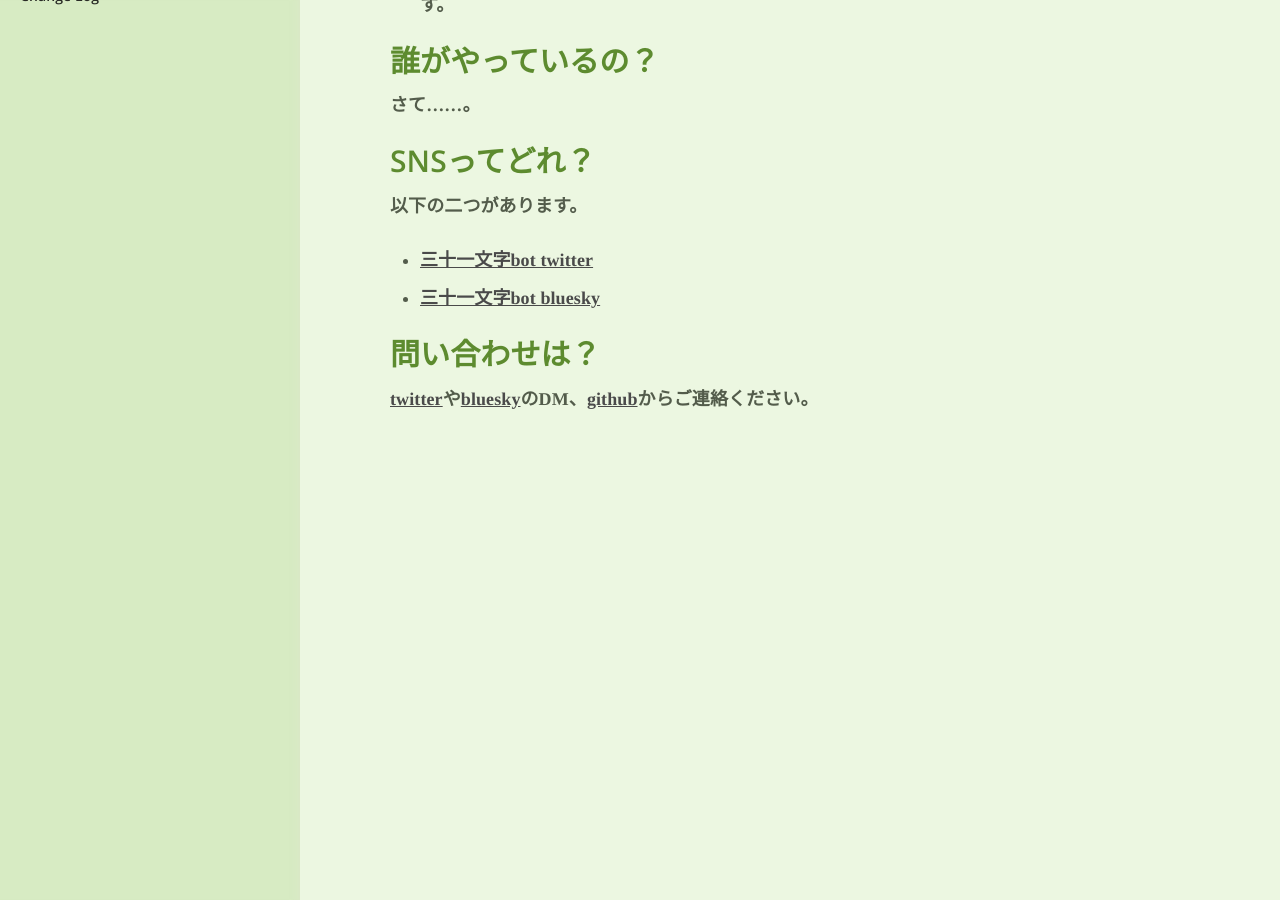
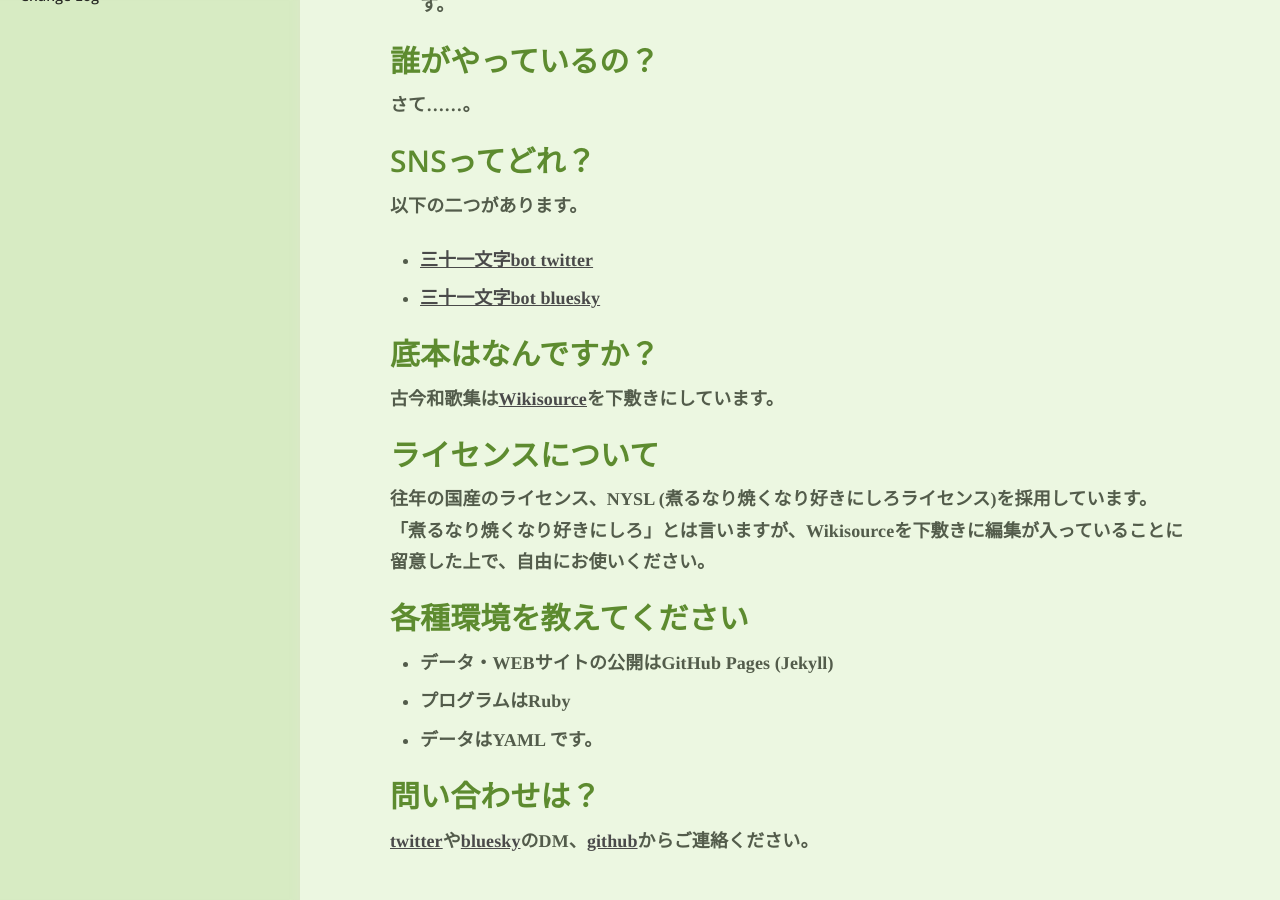
Before and after one commit to 31bot/31bot.github.io, a Jekyll site: the page built from index.md, in a window 1280 px wide and 900 px high, scrolled down 586 px. Built offline with Jekyll 4.4.1, drawn with Linux system fonts in a browser that asks for light colours.

Commit message:
Update index.md

```diff
--- a/index.md
+++ b/index.md
@@ -24,5 +24,18 @@ title: ご案内
 * [三十一文字bot twitter](https://twitter.com/31_bot)
 * [三十一文字bot bluesky](https://bsky.app/profile/31bot.bsky.social)
 
+### 底本はなんですか？
+古今和歌集は[Wikisource](https://ja.wikisource.org/wiki/古今和歌集)を下敷きにしています。
+
+### ライセンスについて
+往年の国産のライセンス、NYSL (煮るなり焼くなり好きにしろライセンス)を採用しています。
+「煮るなり焼くなり好きにしろ」とは言いますが、Wikisourceを下敷きに編集が入っていることに留意した上で、自由にお使いください。
+
+### 各種環境を教えてください
+* データ・WEBサイトの公開はGitHub Pages (Jekyll)
+* プログラムはRuby
+* データはYAML
+です。
+
 ### 問い合わせは？
 [twitter](https://twitter.com/31_bot)や[bluesky](https://bsky.app/profile/31bot.bsky.social)のDM、[github](https://31bot.github.io/)からご連絡ください。
```
